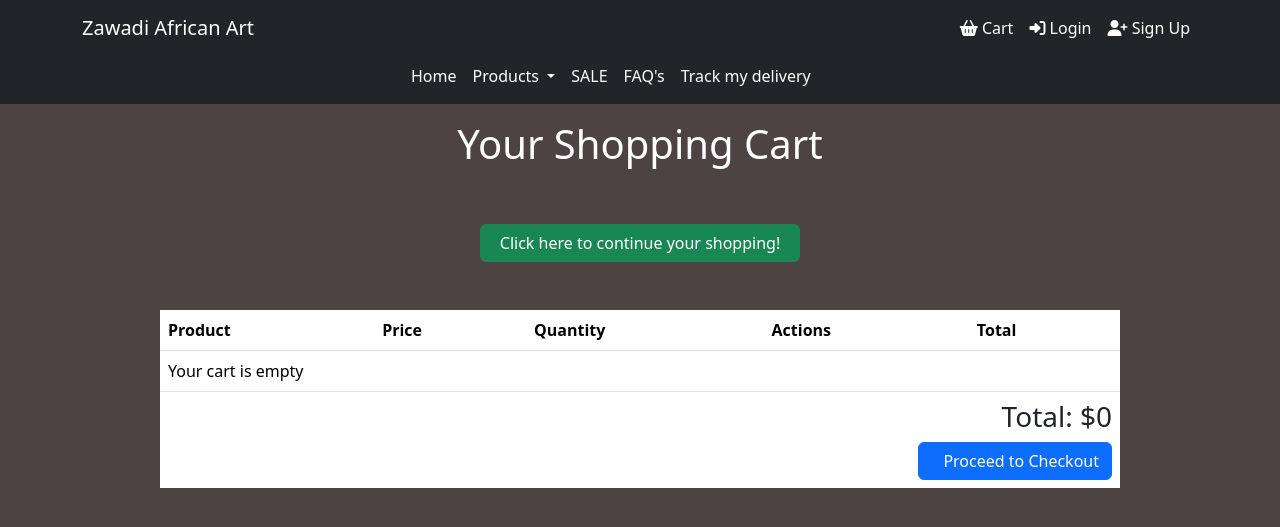
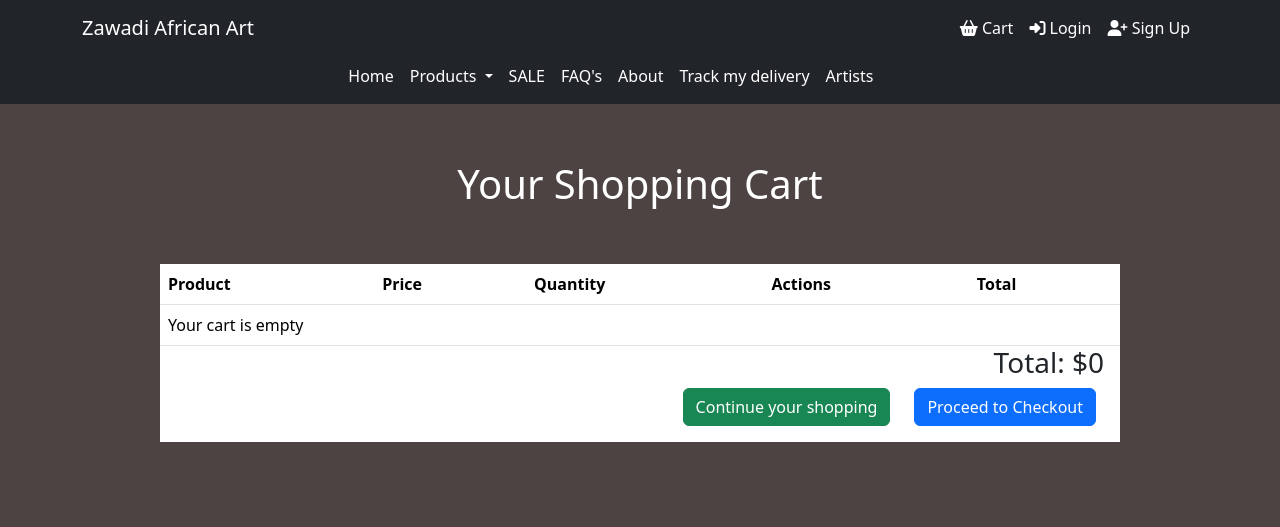
Before and after one commit to Aron-M/Zawadiartshop, a Django app: page /cart/ in a window 1280 px wide. Shown: the top 527 px of the page. Run offline with Django 4.2, Linux system fonts and the light colour scheme.

Commit message:
cleaning up modal display rendering on all products templates

```diff
--- a/cart/templates/cart.html
+++ b/cart/templates/cart.html
@@ -1,9 +1,6 @@
 {% extends "base.html" %}
 {% block content %}
-<h1 class="d-flex justify-content-center mt-3 text-white">Your Shopping Cart</h1>
-<a href="{% url 'products:products' %}"
-  class="btn btn-success w-25 d-flex align-self-center justify-content-center mt-5">
-  Click here to continue your shopping!</a>
+<h1 class="d-flex justify-content-center template-header text-white">Your Shopping Cart</h1>
 <div class="d-flex flex-column align-items-center mt-5 mb-2">
   <table class="table w-75 mb-0 rounded">
     <thead>
@@ -46,19 +43,27 @@
       {% endfor %}
     </tbody>
   </table>
-  <div class="w-75 d-flex flex-column align-items-end">
-    <div class="d-flex flex-column align-items-end bg-white p-2 w-100">
-      <h3>Total: $<span id="cart-total-amount">{{ cart_total }}</span></h3>
-      <a href="#" class="btn btn-primary ps-4">Proceed to Checkout</a>
+  <div class="w-75 d-flex flex-column align-items-end bg-white">
+    <div>
+      <h3 class="me-3">Total: $<span id="cart-total-amount">{{ cart_total }}</span></h3>
+    </div>
+    <div class="row">
+      <div class="d-flex">
+        <a href="{% url 'products:products' %}" class="btn btn-success d-flex align-self-center justify-content-center mb-3 me-3">
+          Continue your shopping
+        </a>
+        <a href="#" class="btn btn-primary ms-2 me-2 mb-3 me-4">Proceed to Checkout</a>
+      </div>
     </div>
   </div>
+
 </div>
 
 <!-- Defensive Modal -->
 {% for cart_item in cart_items %}
-<div class="modal fade" id="confirmationModal{{ cart_item.id }}" tabindex="-1" aria-labelledby="confirmationModalLabel{{ cart_item.id }}"
-  aria-hidden="true">
-  <div class="modal-dialog">
+<div class="modal fade" id="confirmationModal{{ cart_item.id }}" tabindex="-1"
+  aria-labelledby="confirmationModalLabel{{ cart_item.id }}" aria-hidden="true">
+  <div class="modal-dialog modal-dialog-centered">
     <div class="modal-content">
       <div class="modal-header">
         <h5 class="modal-title" id="exampleModalLabel{{ cart_item.id }}">Remove product</h5>
@@ -80,9 +85,9 @@
 {% endfor %}
 <!-- Modal -->
 {% for cart_item in cart_items %}
-<div class="modal fade" id="myModal{{ cart_item.product.id }}" tabindex="-1"
+<div class="modal fade mt-5" id="myModal{{ cart_item.product.id }}" tabindex="-1"
   aria-labelledby="exampleModalLabel{{ cart_item.product.id }}" aria-hidden="true">
-  <div class="modal-dialog modal-dialog-centered modal-lg">
+  <div class="modal-dialog modal-dialog-centered modal-sm">
     <div class="modal-content">
       <div class="modal-header">
         <p>{{ cart_item.product.name }} by {{ cart_item.product.artist }}</p>
--- a/home/templates/homepage.html
+++ b/home/templates/homepage.html
@@ -4,7 +4,7 @@
 {% block content %}
 <body id="home-body">
 <div class="jumbotron">
-    <h1 class="d-flex flex-column justify-content-center align-items-center mt-3">Welcome to Zawadi Art</h1>
+    <h1 class="d-flex flex-column justify-content-center align-items-center template-header">Welcome to Zawadi Art</h1>
     <p class="d-flex flex-column justify-content-center align-items-center fw-bold">Discover amazing African art pieces.</p>
 </div>
 
--- a/products/templates/crafts.html
+++ b/products/templates/crafts.html
@@ -2,8 +2,7 @@
 {% load static %}
 
 {% block content %}
-<body class="crafts-body">
-    <h1 class="d-flex flex-column justify-content-center align-items-center mt-3 text-white">CRAFTS</h1>
+<h1 class="d-flex flex-column justify-content-center align-items-center text-white template-header">CRAFTS</h1>
 <div class="d-flex flex-column align-items-center">
     <div class="w-25">
         <p>{{ searchmodal_html|safe }}</p>
@@ -81,6 +80,5 @@
         </div>
     </div>
 </div>
-</body>
 {% endfor %}
 {% endblock %}
--- a/products/templates/frames.html
+++ b/products/templates/frames.html
@@ -2,7 +2,7 @@
 {% load static %}
 
 {% block content %}
-<h1 class="d-flex flex-column justify-content-center align-items-center mt-3 products text-white">FRAMES</h1>
+<h1 class="d-flex flex-column justify-content-center align-items-center mt-3 template-header text-white">FRAMES</h1>
 <div class="d-flex flex-column align-items-center">
     <div class="w-25">
         <p>{{ searchmodal_html|safe }}</p>
--- a/products/templates/paintings.html
+++ b/products/templates/paintings.html
@@ -2,7 +2,7 @@
 {% load static %}
 
 {% block content %}
-<h1 class="d-flex flex-column justify-content-center align-items-center mt-3 products text-white">PAINTINGS</h1>
+<h1 class="d-flex flex-column justify-content-center align-items-center template-header text-white">PAINTINGS</h1>
 <div class="d-flex flex-column align-items-center">
     <div class="w-25">
         <p>{{ searchmodal_html|safe }}</p>
@@ -40,7 +40,7 @@
     <!-- Modals -->
     <div class="modal fade" id="myModal{{ product.pk }}" tabindex="-1" aria-labelledby="exampleModalLabel"
         aria-hidden="true">
-        <div class="modal-dialog modal-dialog-centered modal-lg">
+        <div class="modal-dialog modal-dialog-centered mt-5 modal-md">
             <div class="modal-content">
                 <div class="modal-header">
                     <p>"{{ product.name }}" by {{ product.artist }}</p>
--- a/products/templates/products.html
+++ b/products/templates/products.html
@@ -3,7 +3,7 @@
 
 {% block content %}
 <body>
-<h1 class="d-flex flex-column justify-content-center align-items-center mt-3 mb-3 products text-white">ALL PRODUCTS</h1>
+<h1 class="d-flex flex-column justify-content-center align-items-center template-header text-white">ALL PRODUCTS</h1>
 <div class="d-flex flex-column align-items-center">
     <div class="w-25 mb-3">
         <p>{{ searchmodal_html|safe }}</p>
--- a/products/templates/sculptures.html
+++ b/products/templates/sculptures.html
@@ -2,7 +2,7 @@
 {% load static %}
 
 {% block content %}
-<h1 class="d-flex flex-column justify-content-center align-items-center mt-3 products text-white">SCULPTURES</h1>
+<h1 class="d-flex flex-column justify-content-center align-items-center template-header text-white">SCULPTURES</h1>
 <div class="d-flex flex-column align-items-center">
     <div class="w-25">
         <p>{{ searchmodal_html|safe }}</p>
--- a/static/css/style.css
+++ b/static/css/style.css
@@ -12,6 +12,22 @@ body {
     background-repeat: no-repeat;
     background-position: center center;
     min-height: 100vh;
+}
+
+#Navbar {
+    position: fixed;
+    top: 0;
+    left: 0;
+    right: 0;
+    z-index: 99999;
+  }
+
+.modal {
+    margin-top:13vh;
+  }
+
+.template-header {
+    margin-top: 20vh;
 }
 
 .product-header {
@@ -97,6 +113,10 @@ p {
 
 .custom-modal.form-check-input {
     margin-bottom:0 !important;
+}
+
+.productaddedmodal {
+    margin-top: 20vh;
 }
 
 .custom-modal .form-control {
--- a/templates/base.html
+++ b/templates/base.html
@@ -97,9 +97,10 @@
   function updateCartNotification() {
     cartNotification.textContent = `You have ${cartCount} product(s) in your cart`;
   }
+});
 
-  // Add click event listeners to all "Add to Cart" buttons
-  addToCartButtons.forEach((button) => {
+// Add click event listeners to all "Add to Cart" buttons
+addToCartButtons.forEach((button) => {
     button.addEventListener("click", function () {
       // Increment the cart count
       cartCount += 1;
@@ -108,7 +109,6 @@
       updateCartNotification();
     });
   });
-});
     </script>
     {% endblock %}
 </body>
--- a/templates/components/script/bootstrapjs.html
+++ b/templates/components/script/bootstrapjs.html
@@ -3,4 +3,3 @@
 <script src="https://cdn.jsdelivr.net/npm/bootstrap@5.3.1/dist/js/bootstrap.bundle.min.js" integrity="sha384-HwwvtgBNo3bZJJLYd8oVXjrBZt8cqVSpeBNS5n7C8IVInixGAoxmnlMuBnhbgrkm" crossorigin="anonymous"></script>
 <!-- jQuery -->
 <script src="https://code.jquery.com/jquery-3.7.0.slim.min.js" integrity="sha256-tG5mcZUtJsZvyKAxYLVXrmjKBVLd6VpVccqz/r4ypFE=" crossorigin="anonymous"></script>
-<script src="https://cdn.jsdelivr.net/npm/masonry-layout@4.2.2/dist/masonry.pkgd.min.js" integrity="sha384-GNFwBvfVxBkLMJpYMOABq3c+d3KnQxudP/mGPkzpZSTYykLBNsZEnG2D9G/X/+7D" crossorigin="anonymous" async></script>
--- a/templates/layouts/navbar.html
+++ b/templates/layouts/navbar.html
@@ -1,5 +1,5 @@
 <!-- navbar.html -->
-<nav class="navbar navbar-expand-lg navbar-light bg-dark">
+<nav class="navbar navbar-expand-lg navbar-light bg-dark" id="Navbar">
     <div class="container">
         <!-- First navbar (top) with sign-up, login, and basket links -->
         <div class="d-flex justify-content-between w-100">
@@ -32,9 +32,17 @@
                 <li class="nav-item">
                     <a class="nav-link text-white" href="#">FAQ's</a>
                 </li>
+                <!-- About link -->
+                <li class="nav-item">
+                    <a class="nav-link text-white" href="#">About</a>
+                </li>
                 <!-- Track my delivery link -->
                 <li class="nav-item">
                     <a class="nav-link text-white" href="#">Track my delivery</a>
+                </li>
+                <!-- Artists link -->
+                <li class="nav-item">
+                    <a class="nav-link text-white" href="#">Artists</a>
                 </li>
             </ul>
             <ul class="navbar-nav">
--- a/templates/layouts/searchbar.html
+++ b/templates/layouts/searchbar.html
@@ -13,7 +13,7 @@
 </div>
 
 <!-- Modal -->
-<div class="modal fade mt-2" id="searchModal" tabindex="-1" aria-labelledby="exampleModalLabel" aria-hidden="true">
+<div class="modal fade mt-4" id="searchModal" tabindex="-1" aria-labelledby="exampleModalLabel" aria-hidden="true">
     <div class="modal-dialog modal-dialog-centered modal-lg custom-modal">
         <div class="modal-content">
             <form action="{% url 'products:product_search' %}" method="get">
@@ -69,7 +69,7 @@
                         <span>For items under $200 check out our Crafts section!</span>
                     </div>
                 </div>
-                <div class="modal-footer">
+                <div class="modal-footer p-1">
                     <button type="button" class="btn btn-secondary" data-bs-dismiss="modal" aria-label="Close">Close</button>
                     <button type="submit" class="btn btn-primary">Search</button>
             </form>
```
Also changed, not shown: products/templates/product_search.html (+9 -12 lines), db.sqlite3. Lines whose indentation alone changed are shown as unchanged.
